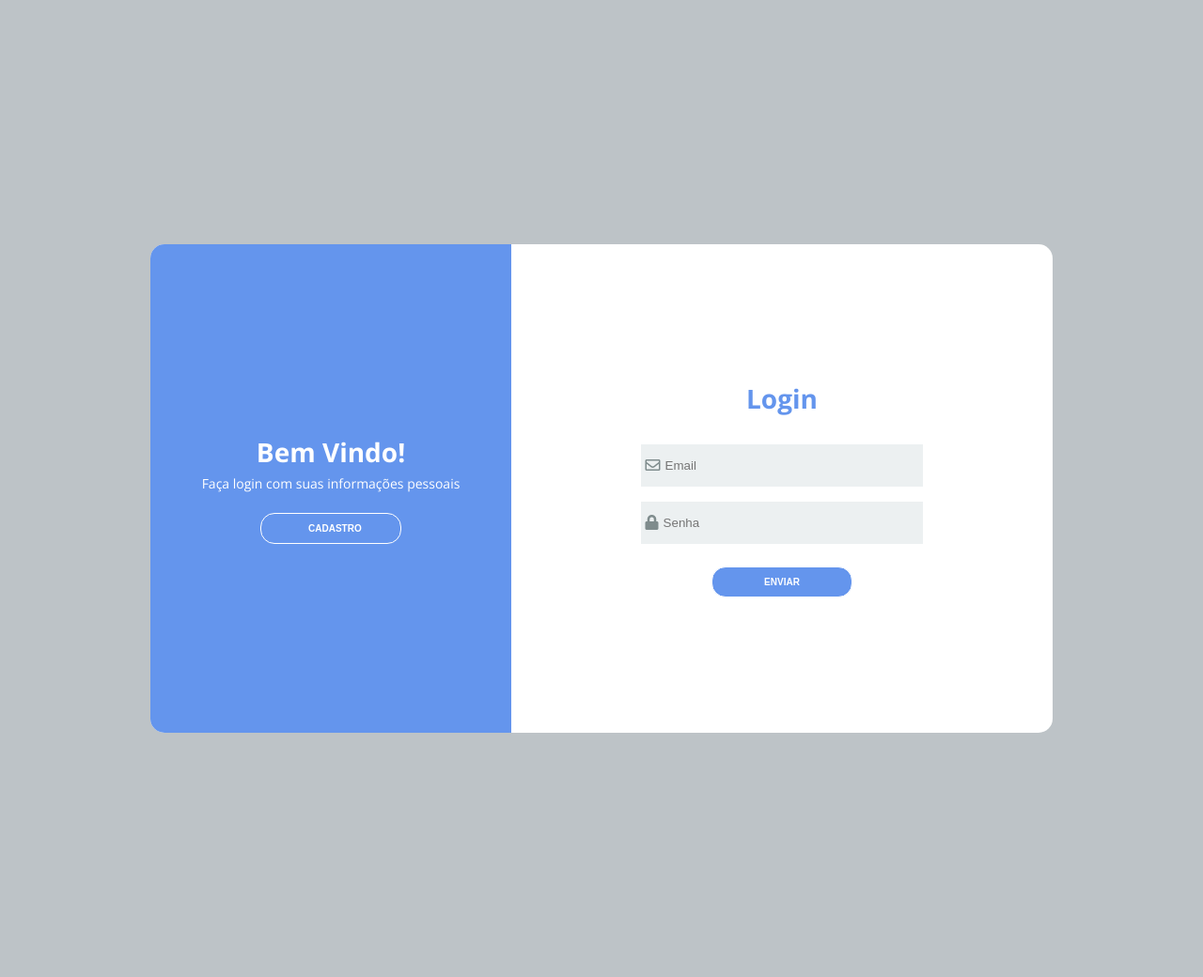
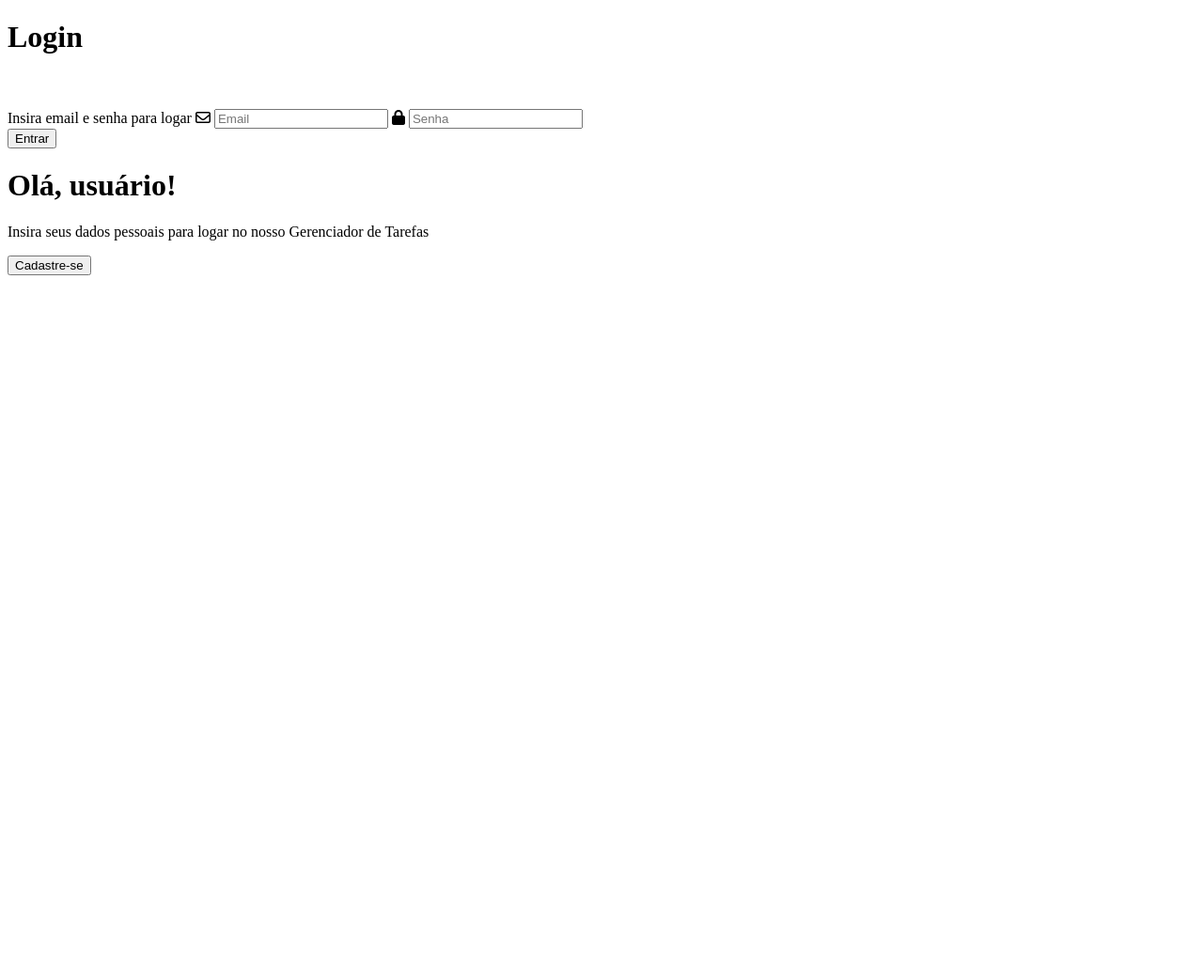
Before and after one commit to EmilyMedeiross/projeto_BD, a Flask app: page /login in a window 1280 px wide. Shown: the whole page at 94% size. After the commit the page ends 293 px from the top, so only its background shows below. Run offline with Flask 3, Linux system fonts and the light colour scheme; some libraries are stand-ins or nearby versions.

Commit message:
Update login.html

```diff
--- a/templates/pages/login.html
+++ b/templates/pages/login.html
@@ -1,26 +1,22 @@
 <!DOCTYPE html>
-<html lang="pt-br">
+<html lang="en">
+
 <head>
     <meta charset="UTF-8">
     <meta name="viewport" content="width=device-width, initial-scale=1.0">
-    <meta http-equiv="X-UA-Compatible" content="ie=edge">
-    <title>Login</title>
-    <link rel="stylesheet" href="static/css/style_login.css">
-    <link rel="stylesheet" href="https://use.fontawesome.com/releases/v5.8.2/css/all.css"
-        integrity="sha384-oS3vJWv+0UjzBfQzYUhtDYW+Pj2yciDJxpsK1OYPAYjqT085Qq/1cq5FLXAZQ7Ay" crossorigin="anonymous">
+    <link rel="stylesheet" href="https://cdnjs.cloudflare.com/ajax/libs/font-awesome/6.4.2/css/all.min.css">
+    <link rel="stylesheet" href="static/css/style_index.css">
+    <title>Login - Cadastro</title>
 </head>
+
 <body>
-    <div class="container">
-        <div class="content first-content">
-            <div class="first-column">
-                <h2 class="title title-primary">Bem vindo!</h2>
-                <p class="description description-primary">Faça login com suas informações pessoais</p>
-                <button id="signin" class="btn btn-primary">Cadastro</button>
-            </div>
-            <div class="second-column">
-                <h2 class="title title-second">Login</h2>
-                <br>
+
+    <div class="container" id="container">
+        <div class="form-container sign-in">
             <form class="form" method="post" action="{{url_for('login')}}">
+                <h1>Login</h1>
+                <br><br>
+                <span>Insira email e senha para logar </span>
 
                 <label class="label-input" for="email">
                     <i class="far fa-envelope icon-modify"></i>
@@ -31,10 +27,22 @@
                     <i class="fas fa-lock icon-modify"></i>
                     <input type="password" placeholder="Senha" for="senha" name="senha">
                 </label>
+                <br>
 
-                    <button class="btn btn-second">enviar</button>
+                <button type="submit">Entrar</button>
             </form>
         </div>
+        <div class="toggle-container">
+            <div class="toggle">
+                <div class="toggle-panel toggle-right">
+                    <h1>Olá, usuário!</h1>
+                    <p>Insira seus dados pessoais para logar no nosso Gerenciador de Tarefas</p>
+                    <button class="hidden" id="register">Cadastre-se</button>
                 </div>
+            </div>
+        </div>
+    </div>
+    <script src="static/css/js_index.js"></script>
 </body>
+
 </html>
```
Lines whose indentation alone changed are shown as unchanged.
